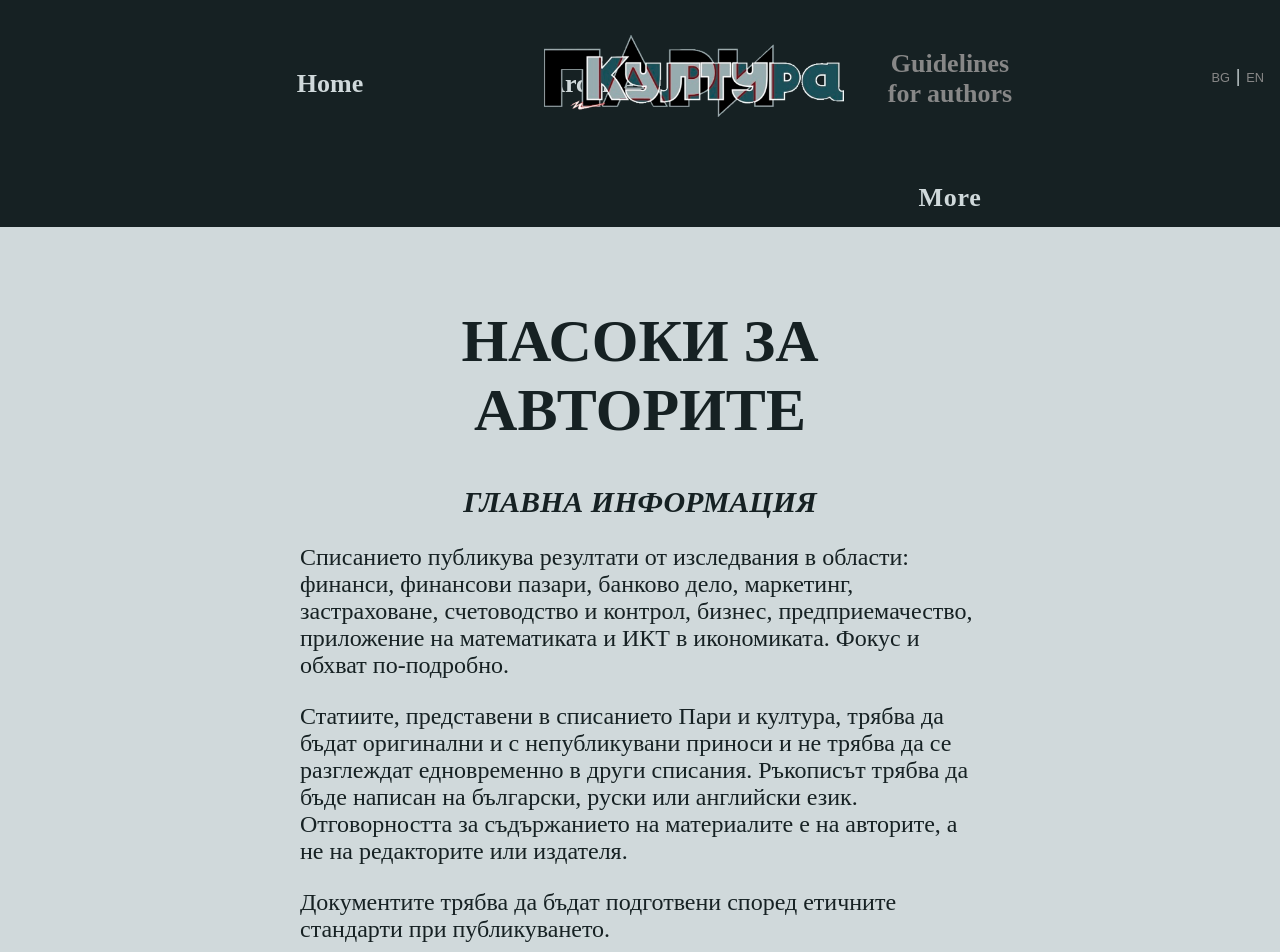
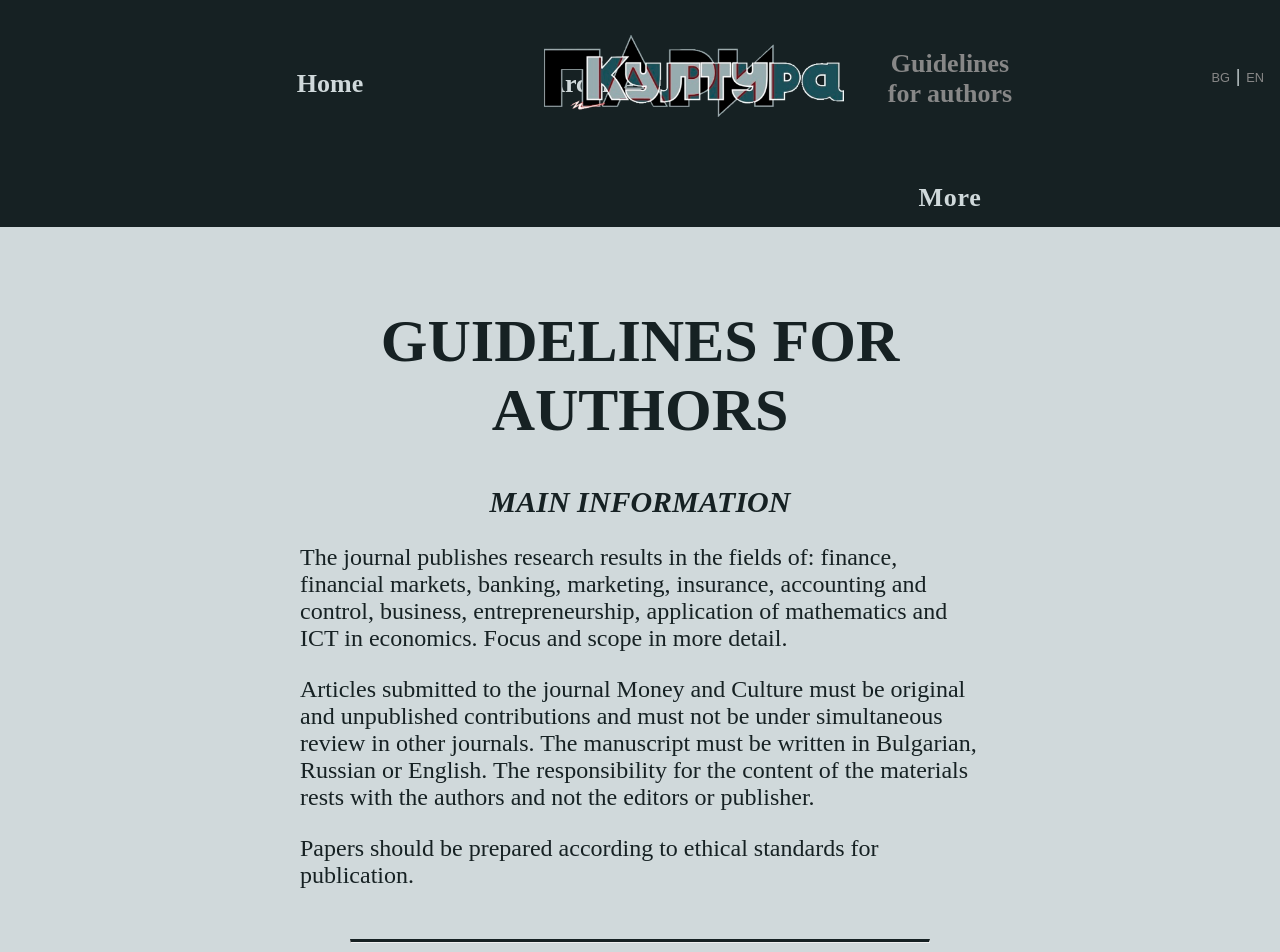
Before and after one commit to luskoeqk/Money-and-culture, a React (Create React App) app in the folder client/: page /authors in a window 1280 px wide. Shown: the top 952 px of the page. Built offline with nearby package versions, Linux system fonts and the light colour scheme; no server answers; the HTML template or start-up script is replaced by a standard one.

Commit message:
forauth archive eteam lang CS

```diff
--- /dev/null
+++ b/client/public/i18n/editorial_team/bg.json
@@ -0,0 +1,3 @@
+{
+    "editorial team": "РЕДАКТОРСКИ КОЛЕКТИВ"
+}
--- /dev/null
+++ b/client/public/i18n/editorial_team/en.json
@@ -0,0 +1,3 @@
+{
+    "editorial team": "EDITORIAL TEAM"
+}
--- /dev/null
+++ b/client/public/i18n/for_authors/en.json
@@ -0,0 +1,8 @@
+{
+    "for authors": "GUIDELINES FOR AUTHORS",
+    "subHeading1": "MAIN INFORMATION",
+    "sh1par1": "The journal publishes research results in the fields of: finance, financial markets, banking, marketing, insurance, accounting and control, business, entrepreneurship, application of mathematics and ICT in economics. Focus and scope in more detail.",
+    "sh1par2": "Articles submitted to the journal Money and Culture must be original and unpublished contributions and must not be under simultaneous review in other journals. The manuscript must be written in Bulgarian, Russian or English. The responsibility for the content of the materials rests with the authors and not the editors or publisher.",
+    "sh1par3": "Papers should be prepared according to ethical standards for publication.",
+    "subHeading2": ""
+}
--- a/client/public/i18n/navbar/en.json
+++ b/client/public/i18n/navbar/en.json
@@ -3,8 +3,8 @@
     "archive": "Archive",
     "guidelines for authors": "Guidelines for authors",
     "more": "More",
-    "for the magazine": "For the magazine",
-    "editorial staff": "Editorial staff",
+    "for the magazine": "About",
+    "editorial staff": "Editorial team",
     "vuzf": "Higher school of insurance and finance",
     "copy right": "No part of this magazine may be translated or reproduced in any form without the written permission of the publisher",
     "general terms": "General terms",
--- a/client/src/components/ArchiveComponent/ArchiveComponent.js
+++ b/client/src/components/ArchiveComponent/ArchiveComponent.js
@@ -70,8 +70,8 @@ export const ArchiveComponent = () => {
 
                 <div className={styles.ArchiveComponentCards}>
                     <iframe src="https://drive.google.com/file/d/12GIPAonrv6o6W3haDxZr-d2WI5GAu_92/preview" width="440" height="610" allow="autoplay"></iframe>
-                    <h2>Lorem Ipsum</h2>
-                    <StyledH4>23.06.2022</StyledH4>
+                    <h2>1/2022</h2>
+                    <StyledH4>дата</StyledH4>
                 </div>
                 <div className={styles.ArchiveComponentCards}>
                     <iframe src="https://drive.google.com/file/d/1zvlZrUXtojV1I4si-Tu-TJSk5Q7jl8oC/preview" width="440" height="610" allow="autoplay"></iframe>
@@ -81,19 +81,19 @@ export const ArchiveComponent = () => {
                 </div>
                 <div className={styles.ArchiveComponentCards}>
                     <iframe src="https://drive.google.com/file/d/1yF8rRXN4fzjz2JaTss--QxApDWcYXaWw/preview" width="440" height="610" allow="autoplay"></iframe>
-                    <h2>Lorem Ipsum</h2>
+                    <h2>3/2021</h2>
                     <StyledH4>дата</StyledH4>
 
                 </div>
                 <div className={styles.ArchiveComponentCards}>
                     <iframe src="https://drive.google.com/file/d/1dOy92YBg5lcBLBQXYy60EwHvmrpKaX6x/preview" width="440" height="610" allow="autoplay"></iframe>
-                    <h2>Згалавие</h2>
+                    <h2>2/2020</h2>
                     <StyledH4>дата</StyledH4>
 
                 </div>
                 <div className={styles.ArchiveComponentCards}>
                     <iframe src="https://drive.google.com/file/d/1WoHtVmZQEwU1zI8zTCV0BSADjicIZ18v/preview" width="440" height="610" allow="autoplay"></iframe>
-                    <h2>Згалавие</h2>
+                    <h2>1/2020</h2>
                     <StyledH4>дата</StyledH4>
 
                 </div>
--- a/client/src/components/EditorialBorad/EditorialBoard.js
+++ b/client/src/components/EditorialBorad/EditorialBoard.js
@@ -1,6 +1,8 @@
 
 import styles from "./EditorialBoard.module.css"
 import { EditorialBoardCard } from './EditorialBoardCard'
+
+import { useTranslation } from "react-i18next";
 
 import grigorij_vaozv from '../../assets/EditorialBoardImages/editor1.jpg'
 import grigor_dimitrov from '../../assets/EditorialBoardImages/grigor_dimitrov.jpg'
@@ -190,11 +192,15 @@ const editors = [
 ]
 
 export const EditorialBoard = () => {
+
+    const { t } = useTranslation(["editorial_team"]);
+
+
     return (
 
         <div className={styles.EditorialBoardWrapper}>
             <br />
-            <h1>РЕДАКТОРСКИ КОЛЕКТИВ</h1>
+            <h1>{t('editorial team')}</h1>
 
             <div className={styles.EditorialBoard}>
                 <div className={styles.EditorialBoardCards}>
--- a/client/src/components/ForAuthorsComponent/ForAuth.js
+++ b/client/src/components/ForAuthorsComponent/ForAuth.js
@@ -1,15 +1,23 @@
 
 import styles from './ForAuth.module.css'
 
+import { useTranslation } from "react-i18next";
+
+
 export const ForAuth = () => {
+
+    const { t } = useTranslation(["for_authors"]);
+
     return (
         <div className={styles.ForAuthWrapper}>
-            <h1><strong>НАСОКИ ЗА АВТОРИТЕ</strong></h1>
-            <h2><i>ГЛАВНА ИНФОРМАЦИЯ</i></h2>
-            <p>Списанието публикува резултати от изследвания в области: финанси, финансови пазари, банково дело, маркетинг, застраховане, счетоводство и контрол, бизнес, предприемачество, приложение на математиката и ИКТ в икономиката. Фокус и обхват по-подробно.</p>
-            <p>Статиите, представени в списанието Пари и култура, трябва да бъдат оригинални и с непубликувани приноси и не трябва да се разглеждат едновременно в други списания. Ръкописът трябва да бъде написан на български, руски или английски език. Отговорността за съдържанието на материалите е на авторите, а не на редакторите или издателя.</p>
-            <p>Документите трябва да бъдат подготвени според етичните стандарти при публикуването.</p>
+            <h1><strong>{t('for authors')}</strong></h1>
+
+            <h2><i>{t('subHeading1')}</i></h2>
+            <p>{t('sh1par1')}</p>
+            <p>{t('sh1par2')}</p>
+            <p>{t('sh1par3')}</p>
             <hr />
+
             <h2><i>Процесът на преглед</i></h2>
             <p>Преглед (експертна оценка) на ръкописи на научни статии се извършва с цел поддържане на високо научно и теоретично ниво на списанието и подбор на най-ценните и уместни научни доклади. Пари и култура използва Double-Blind Peer Review. Процесът на преглед е безплатен.</p>
             <p>Списанието не приема никакви форми на плагиатство и има свои специални методи за идентификация. Пари и култура използва софтуер за откриване на случаи на припокриване и подобен текст в представените ръкописи. Ръкописите, в които са намерени плагиатство или текстови заемки без позоваване на първоначалния източник, се отхвърлят от редакционната колегия на списанието.</p>
--- a/client/src/i18n.js
+++ b/client/src/i18n.js
@@ -16,7 +16,9 @@ i18n
             "navbar",
             "feature",
             "latest_edition",
-            "contact_us"
+            "contact_us",
+            "editorial_team",
+            "for_authors",
         ],
 
         interpolation: {
```
Also changed, not shown: client/public/i18n/for_authors/bg.json (added, +8 -0 lines).
